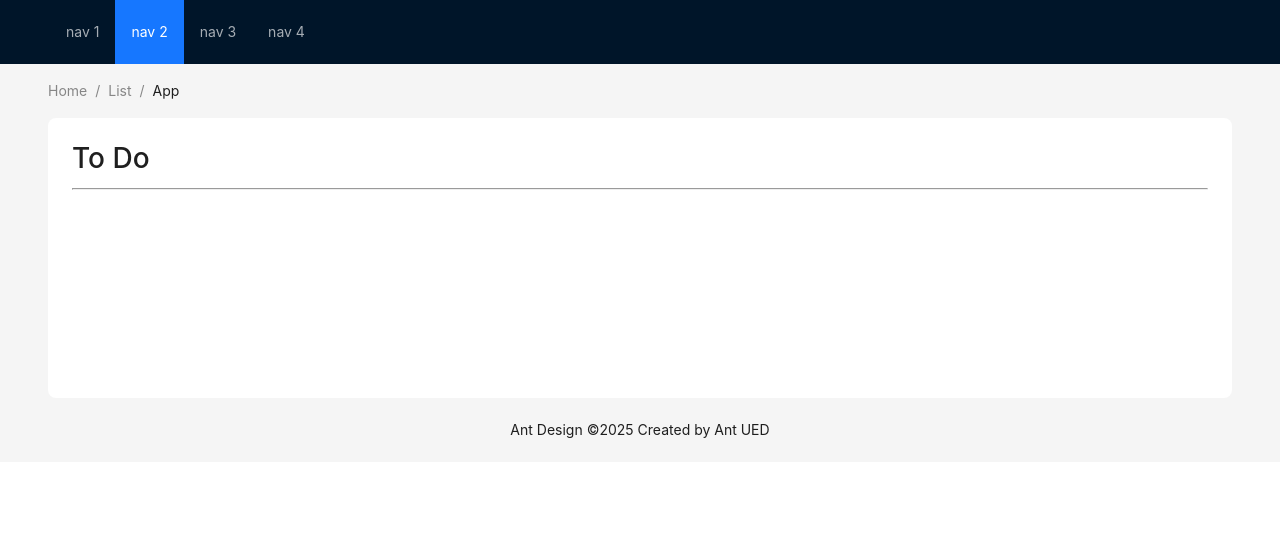
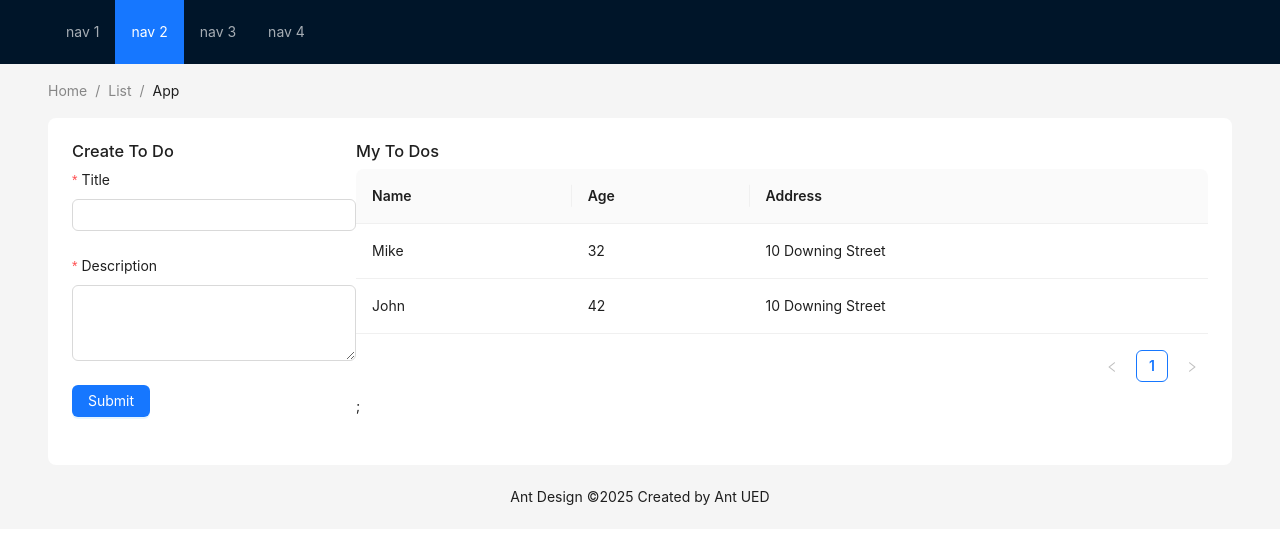
Before and after one commit to mrsajids/To-Do-App-with-ts, a React (Create React App) app: page / in a window 1280 px wide. Shown: the top 544 px of the page. Built offline with nearby package versions, Linux system fonts and the light colour scheme.

Commit message:
form and table

```diff
--- /dev/null
+++ b/src/components/ToDoForm.tsx
@@ -0,0 +1,58 @@
+import React from "react";
+import { Button, Form, FormProps, Input } from "antd";
+import TextArea from "antd/es/input/TextArea";
+
+export type ToDoTypes = {
+    id: number;
+    title: string;
+    description: string;
+};
+
+const onFinish: FormProps<ToDoTypes>['onFinish'] = (values) => {
+  console.log('Success:', values);
+};
+
+const onFinishFailed: FormProps<ToDoTypes>['onFinishFailed'] = (errorInfo) => {
+  console.log('Failed:', errorInfo);
+};
+
+const ToDoForm: React.FC = () => {
+  return (
+    <div>
+      <h3>Create To Do</h3>
+      <Form
+        name="basic"
+        initialValues={{ remember: true }}
+        onFinish={onFinish}
+        onFinishFailed={onFinishFailed}
+        autoComplete="off"
+        layout="vertical"
+      >
+        <Form.Item<ToDoTypes>
+          label="Title"
+          name="title"
+          rules={[{ required: true, message: "Please input your title!" }]}
+        >
+          <Input />
+        </Form.Item>
+
+        <Form.Item<ToDoTypes>
+          label="Description"
+          name="description"
+          rules={[
+            { required: true, message: "Please input your description!" },
+          ]}
+        >
+          <TextArea rows={3} />
+        </Form.Item>
+
+        <Form.Item label={null}>
+          <Button type="primary" htmlType="submit">
+            Submit
+          </Button>
+        </Form.Item>
+      </Form>
+    </div>
+  );
+};
+export default ToDoForm;
--- /dev/null
+++ b/src/components/ToDoList.tsx
@@ -0,0 +1,42 @@
+import { Table } from "antd";
+import React from "react";
+const ToDoList: React.FC = () => {
+    const dataSource = [
+  {
+    key: '1',
+    name: 'Mike',
+    age: 32,
+    address: '10 Downing Street',
+  },
+  {
+    key: '2',
+    name: 'John',
+    age: 42,
+    address: '10 Downing Street',
+  },
+];
+
+const columns = [
+  {
+    title: 'Name',
+    dataIndex: 'name',
+    key: 'name',
+  },
+  {
+    title: 'Age',
+    dataIndex: 'age',
+    key: 'age',
+  },
+  {
+    title: 'Address',
+    dataIndex: 'address',
+    key: 'address',
+  },
+];
+  return <div>
+    <h3>My To Dos</h3>
+    <Table dataSource={dataSource} columns={columns} />;
+
+  </div>;
+};
+export default ToDoList;
--- a/src/pages/Home.tsx
+++ b/src/pages/Home.tsx
@@ -1,13 +1,20 @@
 import { Col, Row } from "antd";
+import ToDoForm from "../components/ToDoForm";
+import ToDoList from "../components/ToDoList";
+import React from "react";
 
-const Home = () => {
+const Home:React.FC = () => {
   return (
     <div>
-      <h1>To Do</h1>
-      <hr />
+      {/* <h1>To Do</h1>
+      <hr /> */}
       <Row>
-        <Col span={6}></Col>
-        <Col span={18}></Col>
+        <Col span={6}>
+            <ToDoForm />
+        </Col>
+        <Col span={18}>
+          <ToDoList />
+        </Col>
       </Row>
     </div>
   );
```
